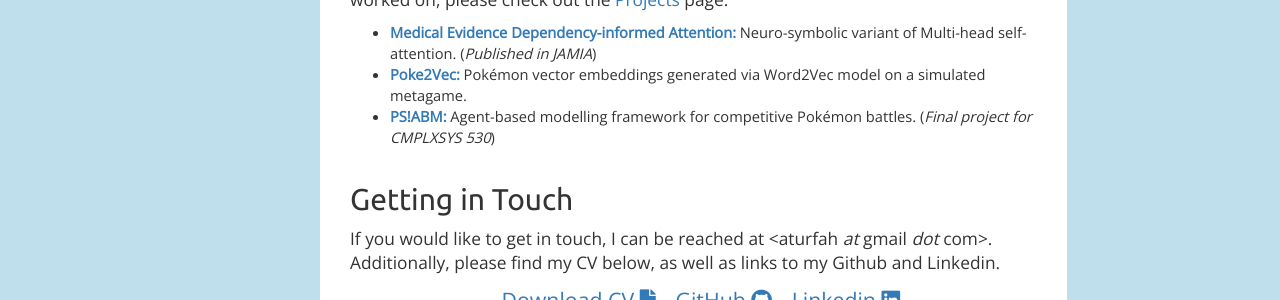
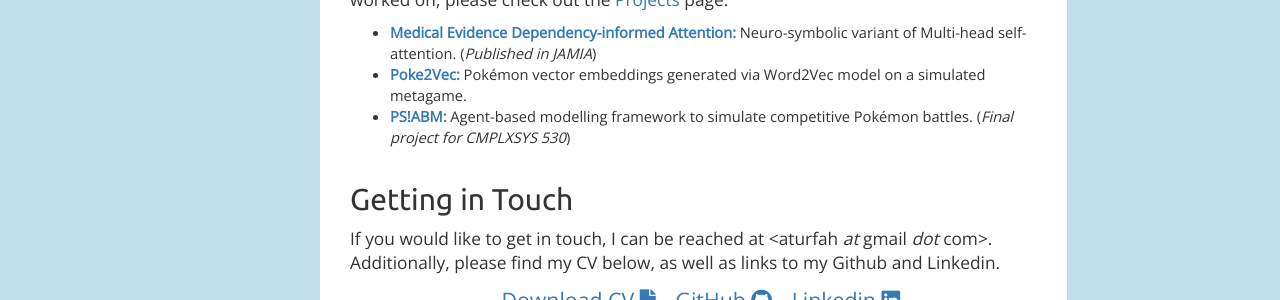
Before and after one commit to aturfah/website, a Jekyll site: the page built from index.html, in a window 1280 px wide. Shown: the part 437-737 px from the top of the page. Built offline with Jekyll 4.4.1, drawn with Linux system fonts in a browser that asks for light colours; nearby versions of some CDN libraries.

Commit message:
Tweak wording v2

```diff
--- a/_data/projects.yml
+++ b/_data/projects.yml
@@ -35,7 +35,7 @@
   misc_project: true
 - title: PS!ABM
   link: https://github.com/aturfah/cmplxsys530-final
-  description: Agent-based modelling framework for competitive Pok&eacute;mon battles.
+  description: Agent-based modelling framework to simulate competitive Pok&eacute;mon battles.
   note: Final project for CMPLXSYS 530
   misc_project: false
   highlight_project: true
```
